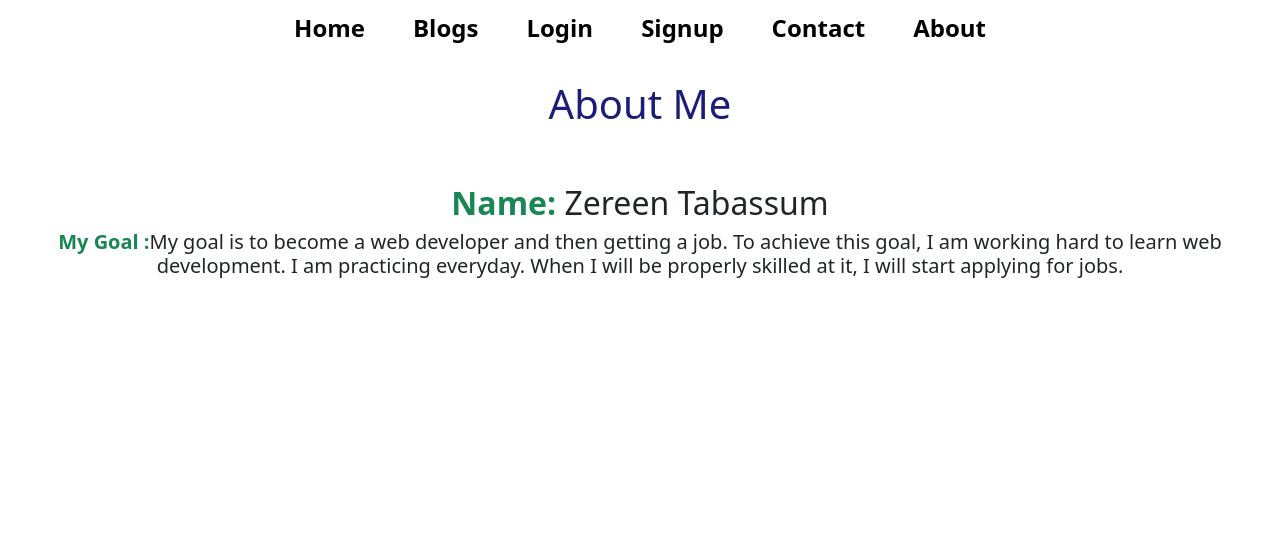
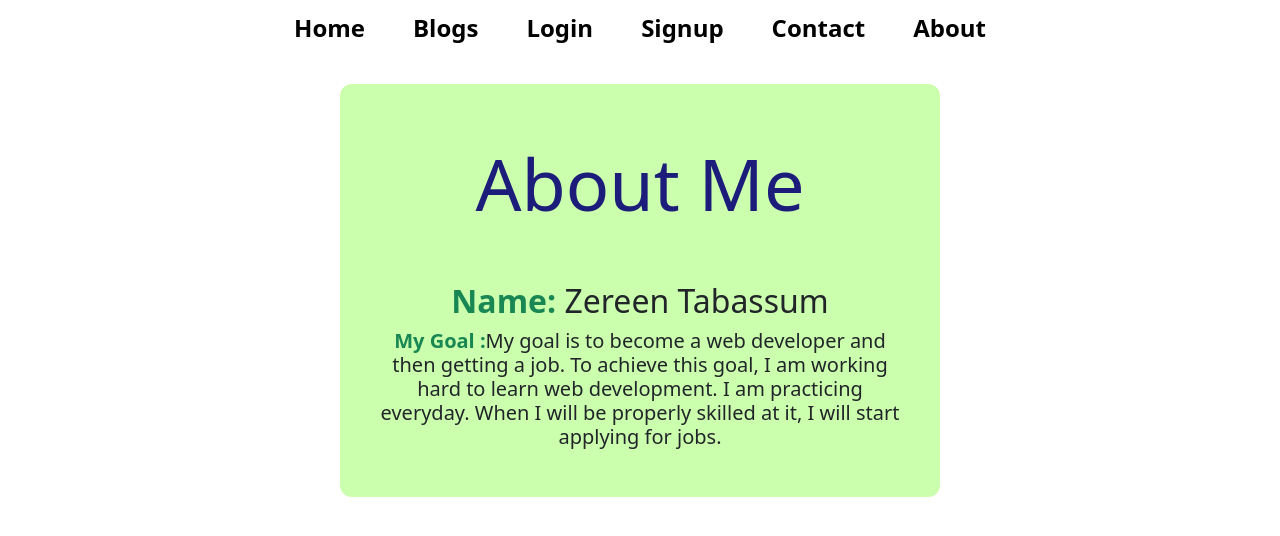
Before and after one commit to zereentabassum/independent-service-provider, a React (Create React App) app: page /about in a window 1280 px wide. Shown: the top 536 px of the page. Built offline with nearby package versions, Linux system fonts and the light colour scheme.

Commit message:
about added

```diff
--- a/src/Components/About/About.css
+++ b/src/Components/About/About.css
@@ -0,0 +1,6 @@
+.about-me{
+    background-color: rgb(203, 255, 173);
+    padding: 40px;
+    margin: 20px;
+    border-radius: 12px;
+}
--- a/src/Components/About/About.js
+++ b/src/Components/About/About.js
@@ -3,9 +3,9 @@ import './About.css';
 
 const About = () => {
     return (
-        <div className='about'>
-            <div>
-            <h1 className='pt-3 pb-5'>About Me</h1>
+        <div className='about w-50 m-auto'>
+            <div className='about-me'>
+            <h1 className='pt-3 pb-5 display-2'>About Me</h1>
             <h2><strong className='text-success'>Name: </strong> Zereen Tabassum</h2>
             <h5><strong className='text-success'>My Goal :</strong>My goal is to become a web developer and then getting a job. To achieve this goal, I am working hard to learn web development. I am practicing everyday. When I will be properly skilled at it, I will start applying for jobs. </h5>
             </div>
```
